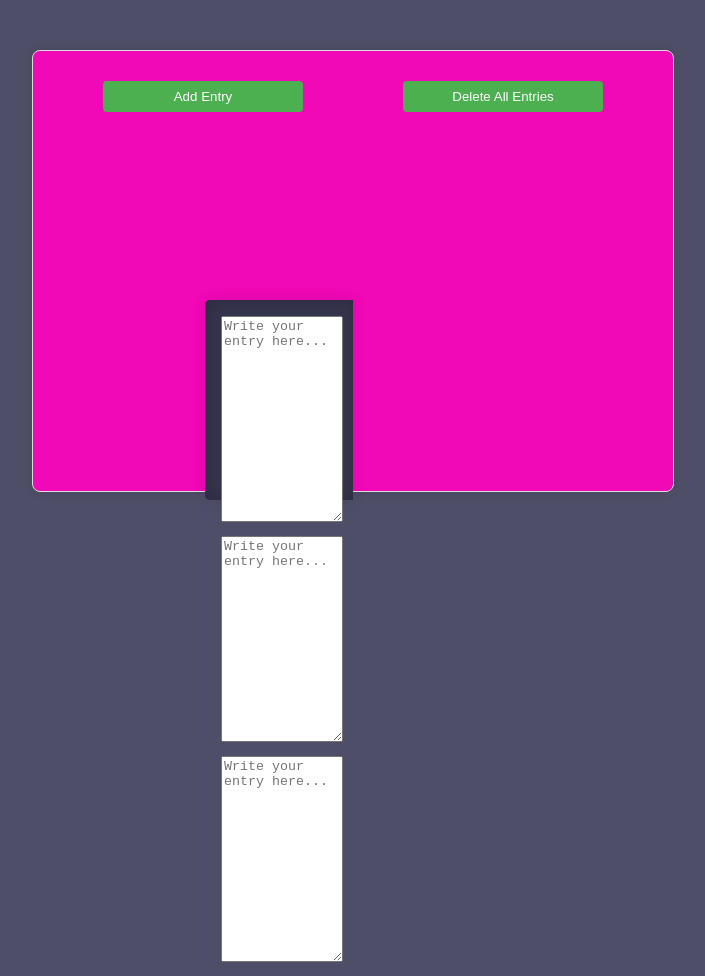
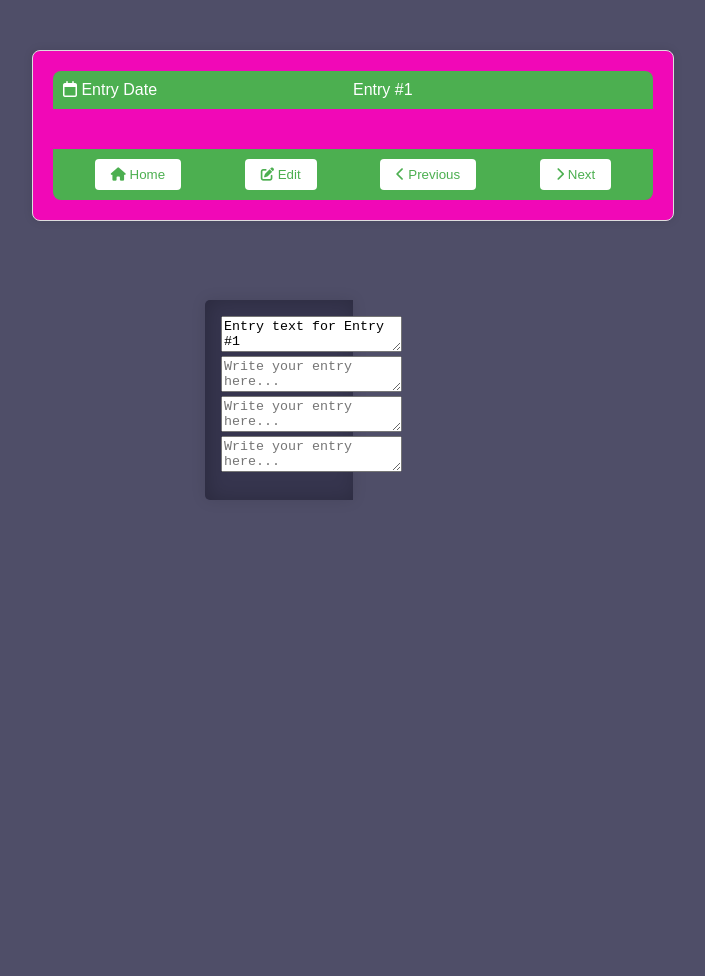
Before and after one commit to NeemaMwende/Diary, a plain HTML site: page diary.html in a window 1280 px wide. Shown: the whole page, without its empty margins (287-992 px from the left). After the commit the page ends 800 px from the top, so only its background shows below. Drawn offline with Linux system fonts and the light colour scheme.

Commit message:
entry changes

```diff
--- a/cover.css
+++ b/cover.css
@@ -136,6 +136,7 @@ body {
     height: 50px;
     width: 100px;
     background-color: #5c5b77;
+    border-radius: 20px;
 }
 
 .btn:hover {
--- a/diary.html
+++ b/diary.html
@@ -8,52 +8,56 @@
     <link rel="stylesheet" href="turn.css">
     <link rel="stylesheet" href="path/to/font-awesome/css/font-awesome.min.css">
     <title>Diary App</title>
+
 </head>
 <body>
     <div class="container">
-        <nav>
-            <!-- <ul>
-                <li><i class="fa-sharp fa-solid fa-book-heart"><h2>My diary</h2></i></li>
-                <li> <i class="fa-duotone fa-calendar-days"></i></li>
-                <li></li>
-            </ul>   -->
+        <nav class="navbar">
+            <div class="navbar-left">
+                <i class="far fa-calendar"></i> Entry Date
+            </div>
+            <div class="navbar-right">
+                Entry #1 <!-- Update the entry number dynamically if needed -->
+            </div>
         </nav>
 
-        <section>
+        <section class="main-content">
             <div class="book">
-                <div class="cover">
-                    <!-- <img src="images/diary_cover.jpg" alt="Cover of
-                    the Diary"> -->
+                <div class="cover" id="book" onclick="toggleBook()">
                     <span class="page-turn">
-                        <div id="entry-list">
-                            <textarea id="new-entry" placeholder="Write your entry here..."></textarea>
+                        <div class="entry-list">
+                            <textarea class="new-entry" placeholder="Write your entry here..."></textarea>
                         </div>
                     </span>
                     <span class="page-turn">
-                        <div id="entry-list">
-                            <textarea id="new-entry" placeholder="Write your entry here..."></textarea>
+                        <div class="entry-list">
+                            <textarea class="new-entry" placeholder="Write your entry here..."></textarea>
                         </div>
                     </span>
                     <span class="page-turn">
-                        <div id="entry-list">
-                            <textarea id="new-entry" placeholder="Write your entry here..."></textarea>
+                        <div class="entry-list">
+                            <textarea class="new-entry" placeholder="Write your entry here..."></textarea>
                         </div>
                     </span>
+                    <span class="page-turn">
+                        <div class="entry-list">
+                            <textarea class="new-entry" placeholder="Write your entry here..."></textarea>
+                        </div>
+                    </span>
+                    <!-- Add more entries as needed -->
                     <span class="cover-turn"></span>
                 </div>
             </div>
         </section>
 
-        <section>
-            <div class="btns">
-                <button class="btn" onclick="addEntry()" id="submit-btn">Add Entry</button>
-                <button class="btn" onclick="deleteEntries()">Delete All Entries</button>
-            </div>
-        </section>
-
+        <footer class="footer">
+            <button class="footer-btn" onclick="goToHomePage()"><i class="fas fa-home"></i> Home</button>
+            <button class="footer-btn" onclick="editEntry()"><i class="fas fa-edit"></i> Edit</button>
+            <button class="footer-btn" onclick="previousEntry()"><i class="fas fa-chevron-left"></i> Previous</button>
+            <button class="footer-btn" onclick="nextEntry()"><i class="fas fa-chevron-right"></i> Next</button>
+        </footer>
     </div>
 
-    <script src="script.js">
-    </script>
+    <script src="script.js"></script>
 </body>
 </html>
--- a/script.js
+++ b/script.js
@@ -1,31 +1,63 @@
-document.getElementById('book').addEventListener('click', function() {
-    this.classList.toggle('open');
-});
 
-function addEntry() {
-    const entryText = document.getElementById('new-entry').value;
+        let currentEntry = 1; // Initialize the current entry number
+        const totalEntries = 10; // Update this with the total number of entries
 
-    if (entryText.trim() === '') {
-        alert('Please enter a valid entry.');
-        return;
-    }
+        function toggleBook() {
+            // Add code to toggle the book cover if needed
+        }
 
-    const entryList = document.getElementById('entry-list');
-    const entryItem = document.createElement('div');
-    entryItem.className = 'entry';
-    entryItem.innerHTML = `<p>${entryText}</p><button onclick="deleteEntry(this)">Delete</button>`;
-    entryList.appendChild(entryItem);
+        function goToHomePage() {
+            // Add code to navigate to the homepage
+        }
 
-    // Clear the textarea after adding the entry
-    document.getElementById('new-entry').value = '';
-}
+        function editEntry() {
+            // Add code to allow editing of the current entry's text
+        }
 
-function deleteEntry(button) {
-    const entryItem = button.parentElement;
-    entryItem.remove();
-}
+        function previousEntry() {
+            // Add code to navigate to the previous entry
+            if (currentEntry > 1) {
+                currentEntry--;
+                updateEntryContent();
+            }
+        }
 
-function deleteEntries() {
-    const entryList = document.getElementById('entry-list');
-    entryList.innerHTML = '';
-}
+        function nextEntry() {
+            // Add code to navigate to the next entry
+            // You can adjust the condition based on your total number of entries
+            if (currentEntry < totalEntries) {
+                currentEntry++;
+                updateEntryContent();
+            }
+        }
+
+        function updateEntryContent() {
+            // Add code to update the content of the textarea based on the current entry number
+            const entryText = getEntryTextByNumber(currentEntry);
+            document.querySelector('.new-entry').value = entryText;
+
+            // Update other elements as needed (e.g., entry number in the navbar)
+            updateNavbar();
+        }
+
+        function getEntryTextByNumber(entryNumber) {
+            // Add code to fetch the entry text from your data structure or storage
+            // Replace this with your actual data retrieval logic
+            return `Entry text for Entry #${entryNumber}`;
+        }
+
+        function updateNavbar() {
+            // Add code to update the navbar content based on the current entry number
+            const entryDate = getEntryDateByNumber(currentEntry);
+            document.querySelector('#entryDate').textContent = entryDate;
+            document.querySelector('#entryNumber').textContent = `Entry #${currentEntry}`;
+        }
+
+        function getEntryDateByNumber(entryNumber) {
+            // Add code to fetch the entry date from your data structure or storage
+            // Replace this with your actual data retrieval logic
+            return 'Entry Date';
+        }
+
+        // Initial setup
+        updateEntryContent();
--- a/styles.css
+++ b/styles.css
@@ -1,3 +1,4 @@
+
         body {
             font-family: 'Arial', sans-serif;
             background-color: #f7f8ef;
@@ -11,88 +12,43 @@ body {
             padding: 20px;
             border: solid thin #ddd;
             box-shadow: 1px 1px 4px rgba(0,0,0,0.1);
-    height: 400px;
             background-color: #f108b7;
             border-radius: 8px;
             box-shadow: 0 0 10px rgba(0, 0, 0, 0.1);
         }
 
-h1 {
-    text-align: center;
-    color: #28a839;
-    font-size: 2em;
-    font-family: 'Segoe UI', Tahoma, Geneva, Verdana, sans-serif;
-    letter-spacing: -0.05em;
-    font-style:  italic;
+        .navbar {
+            display: flex;
+            justify-content: space-between;
+            background-color: #4caf50;
+            padding: 10px;
+            border-top-left-radius: 8px;
+            border-top-right-radius: 8px;
+            color: #fff;
         }
 
-textarea {
-    width: 100%;
-    justify-content: center;
-    height: 200px;
-    margin-bottom: 10px;
-    border:rounded ;
+        .navbar-left, .navbar-right {
+            flex: 1;
         }
 
-button {
-    display: block;
-    margin: 10px 0;
+        .main-content {
+            padding: 20px;
+        }
+
+        .footer {
+            display: flex;
+            justify-content: space-around;
+            background-color: #4caf50;
+            padding: 10px;
+            border-bottom-left-radius: 8px;
+            border-bottom-right-radius: 8px;
+        }
+
+        .footer-btn {
             padding: 8px 16px;
-    background-color: #4caf50;
-    color: #fff;
+            background-color: #fff;
+            color: #4caf50;
             border: none;
             border-radius: 4px;
             cursor: pointer;
-    width: 200px;
         }
-
-button:hover {
-    background-color: #45a049;
-}
-.btns{
-    display: flex;
-    justify-content: space-around;
-}
-
-/* part 2 */
-/* body {
-    font-family: 'Arial', sans-serif;
-    background-color: #f4f4f4;
-    margin: 0;
-    padding: 0;
-    display: flex;
-    align-items: center;
-    justify-content: center;
-    height: 100vh;
-}
-
-.book {
-    position: relative;
-    perspective: 1000px;
-}
-
-.cover {
-    position: absolute;
-    top: 0;
-    left: 0;
-    width: 50%;
-    height: 100%;
-    background-color: #333;
-    transform-origin: top right;
-    transition: transform 1s;
-}
-
-.content {
-    position: relative;
-    width: 100%;
-    height: 100%;
-    background-color: #fff;
-    padding: 20px;
-    box-sizing: border-box;
-    overflow: hidden;
-    border-radius: 0 8px 8px 0;
-}
-
-.book.open .cover {
-    transform: rotateY(-180deg);
-} */
```
Lines whose indentation alone changed are shown as unchanged.
